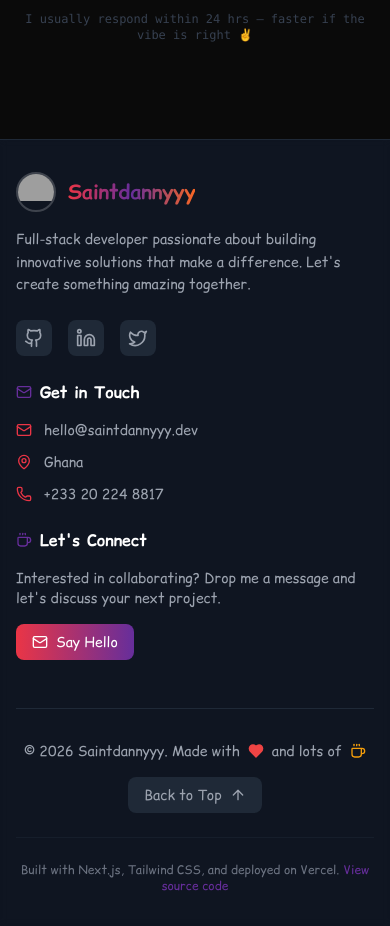
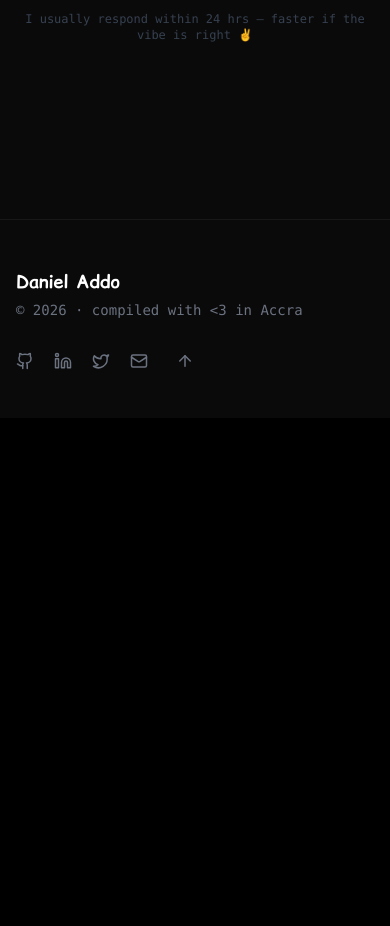
Before and after one commit to saintdannyyy/saintdannyyy-portfolio, a Next.js app: page / in a window 390 px wide. Shown: the part 10860-11786 px from the top of the page. After the commit the page ends 11278 px from the top, so only its background shows below. Built offline with nearby package versions, Linux system fonts and the light colour scheme; grey boxes are pictures that could not be loaded.

Commit message:
feat: simplify Footer component by removing unused imports and restructuring layout

```diff
--- a/components/Footer.js
+++ b/components/Footer.js
@@ -1,191 +1,58 @@
+"use client";
+
 import Link from "next/link";
-import Image from "next/image";
-import {
-  Mail,
-  MapPin,
-  Phone,
-  Github,
-  Linkedin,
-  Twitter,
-  Heart,
-  ArrowUp,
-  Code,
-  Coffee,
-} from "lucide-react";
+import { Github, Linkedin, Twitter, Mail, ArrowUp } from "lucide-react";
+
+const socialLinks = [
+  { name: "GitHub", href: "https://github.com/saintdannyyy", icon: Github },
+  {
+    name: "LinkedIn",
+    href: "https://www.linkedin.com/in/daniel-ntiri-addo/",
+    icon: Linkedin,
+  },
+  { name: "Twitter", href: "https://twitter.com/saintdannyyy", icon: Twitter },
+  { name: "Email", href: "mailto:danieltesla746@gmail.com", icon: Mail },
+];
 
 export default function Footer() {
-  const currentYear = new Date().getFullYear();
-
-  const scrollToTop = () => {
-    window.scrollTo({ top: 0, behavior: "smooth" });
-  };
-
-  const socialLinks = [
-    {
-      name: "GitHub",
-      url: "https://github.com/saintdannyyy",
-      icon: <Github className="w-5 h-5" />,
-      hoverColor: "hover:text-gray-300",
-    },
-    {
-      name: "LinkedIn",
-      url: "https://www.linkedin.com/in/daniel-ntiri-addo/",
-      icon: <Linkedin className="w-5 h-5" />,
-      hoverColor: "hover:text-blue-400",
-    },
-    {
-      name: "Twitter",
-      url: "https://twitter.com/saintdannyyy",
-      icon: <Twitter className="w-5 h-5" />,
-      hoverColor: "hover:text-sky-400",
-    },
-  ];
-
-  const contactInfo = [
-    {
-      icon: <Mail className="w-4 h-4" />,
-      text: "hello@saintdannyyy.dev",
-      href: "mailto:danieltesla746@gmail.com",
-    },
-    {
-      icon: <MapPin className="w-4 h-4" />,
-      text: "Ghana",
-      href: null,
-    },
-    {
-      icon: <Phone className="w-4 h-4" />,
-      text: "+233 20 224 8817",
-      href: "tel:+233202248817",
-    },
-  ];
+  const year = new Date().getFullYear();
 
   return (
-    <footer className="bg-gray-900/80 backdrop-blur-sm border-t border-gray-800">
-      <div className="w-full max-w-7xl mx-auto px-4 sm:px-6 lg:px-8 py-8 sm:py-12">
-        {/* Main Footer Content */}
-        <div className="grid grid-cols-1 sm:grid-cols-1 lg:grid-cols-3 gap-6 lg:gap-10">
-          {/* Brand Section */}
-          <div className="lg:col-span-1">
-            <div className="flex items-center gap-3 mb-4">
-              <div className="relative w-10 h-10 rounded-full overflow-hidden border-2 border-white/20">
-                <Image
-                  src="/saintdannyyy.jpg"
-                  alt="Saintdannyyy"
-                  width={40}
-                  height={40}
-                  className="object-cover"
-                />
-              </div>
-              <h3 className="text-xl font-bold font-comic">
-                <span className="bg-gradient-to-r from-[#EA3546] via-[#662E9B] to-[#F86624] bg-clip-text text-transparent">
-                  Saintdannyyy
-                </span>
-              </h3>
-            </div>
-            <p className="text-gray-400 text-sm leading-relaxed mb-6 font-comic">
-              Full-stack developer passionate about building innovative
-              solutions that make a difference. Let's create something amazing
-              together.
+    <footer className="border-t border-white/[0.06] mt-20">
+      <div className="max-w-7xl mx-auto px-4 sm:px-6 lg:px-8 py-12">
+        <div className="flex flex-col sm:flex-row items-start sm:items-center justify-between gap-8">
+          {/* Brand + tagline */}
+          <div>
+            <p className="text-white font-bold font-comic text-lg mb-1">
+              Daniel Addo
             </p>
-
-            {/* Social Links */}
-            <div className="flex gap-4">
-              {socialLinks.map((social, index) => (
-                <Link
-                  key={index}
-                  href={social.url}
-                  target="_blank"
-                  rel="noopener noreferrer"
-                  className={`p-2 bg-gray-800 rounded-lg text-gray-400 ${social.hoverColor} transition-all duration-300 hover:bg-gray-700 hover:scale-110`}
-                  aria-label={social.name}
-                >
-                  {social.icon}
-                </Link>
-              ))}
-            </div>
+            <p className="text-gray-500 text-sm font-mono">
+              © {year} · compiled with &lt;3 in Accra
+            </p>
           </div>
 
-          {/* Contact Info */}
-          <div>
-            <h4 className="text-white font-semibold mb-4 flex items-center gap-2">
-              <Mail className="w-4 h-4 text-[#662E9B]" />
-              Get in Touch
-            </h4>
-            <ul className="space-y-3">
-              {contactInfo.map((contact, index) => (
-                <li key={index} className="flex items-center gap-3 text-sm">
-                  <div className="text-[#EA3546]">{contact.icon}</div>
-                  {contact.href ? (
-                    <Link
-                      href={contact.href}
-                      className="text-gray-400 hover:text-white transition-colors duration-300"
-                    >
-                      {contact.text}
-                    </Link>
-                  ) : (
-                    <span className="text-gray-400">{contact.text}</span>
-                  )}
-                </li>
-              ))}
-            </ul>
-          </div>
+          {/* Social links */}
+          <div className="flex items-center gap-5">
+            {socialLinks.map(({ name, href, icon: Icon }) => (
+              <Link
+                key={name}
+                href={href}
+                target={href.startsWith("mailto") ? "_self" : "_blank"}
+                rel="noopener noreferrer"
+                aria-label={name}
+                className="text-gray-500 hover:text-blue-400 transition-colors duration-200"
+              >
+                <Icon size={18} />
+              </Link>
+            ))}
 
-          {/* Newsletter/CTA */}
-          <div>
-            <h4 className="text-white font-semibold mb-4 flex items-center gap-2">
-              <Coffee className="w-4 h-4 text-[#662E9B]" />
-              Let's Connect
-            </h4>
-            <p className="text-gray-400 text-sm mb-4">
-              Interested in collaborating? Drop me a message and let's discuss
-              your next project.
-            </p>
-            <Link
-              href="mailto:danieltesla746@gmail.com"
-              className="inline-flex items-center gap-2 px-4 py-2 bg-gradient-to-r from-[#EA3546] to-[#662E9B] rounded-lg text-white text-sm font-medium hover:shadow-lg hover:shadow-purple-500/25 transition-all duration-300 hover:scale-105"
+            <button
+              onClick={() => window.scrollTo({ top: 0, behavior: "smooth" })}
+              aria-label="Back to top"
+              className="text-gray-500 hover:text-white transition-colors duration-200 ml-2"
             >
-              <Mail className="w-4 h-4" />
-              Say Hello
-            </Link>
-          </div>
-        </div>
-
-        {/* Divider */}
-        <div className="border-t border-gray-800 mt-12 pt-8">
-          <div className="flex flex-col md:flex-row items-center justify-between gap-4">
-            {/* Copyright */}
-            <div className="flex items-center gap-2 text-gray-400 text-sm">
-              <span>© {currentYear} Saintdannyyy. Made with</span>
-              <Heart className="w-4 h-4 text-red-500 fill-current" />
-              <span>and lots of</span>
-              <Coffee className="w-4 h-4 text-amber-500" />
-            </div>
-
-            {/* Back to Top */}
-            <button
-              onClick={scrollToTop}
-              className="flex items-center gap-2 px-4 py-2 bg-gray-800 hover:bg-gray-700 rounded-lg text-gray-400 hover:text-white transition-all duration-300 hover:scale-105 text-sm"
-              aria-label="Scroll to top"
-            >
-              <span>Back to Top</span>
-              <ArrowUp className="w-4 h-4" />
+              <ArrowUp size={18} />
             </button>
-          </div>
-        </div>
-
-        {/* Additional Info */}
-        <div className="mt-6 pt-6 border-t border-gray-800/50">
-          <div className="text-center">
-            <p className="text-gray-500 text-xs">
-              Built with Next.js, Tailwind CSS, and deployed on Vercel.
-              <Link
-                href="https://github.com/saintdannyyy/saintdannyyy-portfolio"
-                target="_blank"
-                className="text-[#662E9B] hover:text-[#EA3546] transition-colors duration-300 ml-1"
-              >
-                View source code
-              </Link>
-            </p>
           </div>
         </div>
       </div>
```
